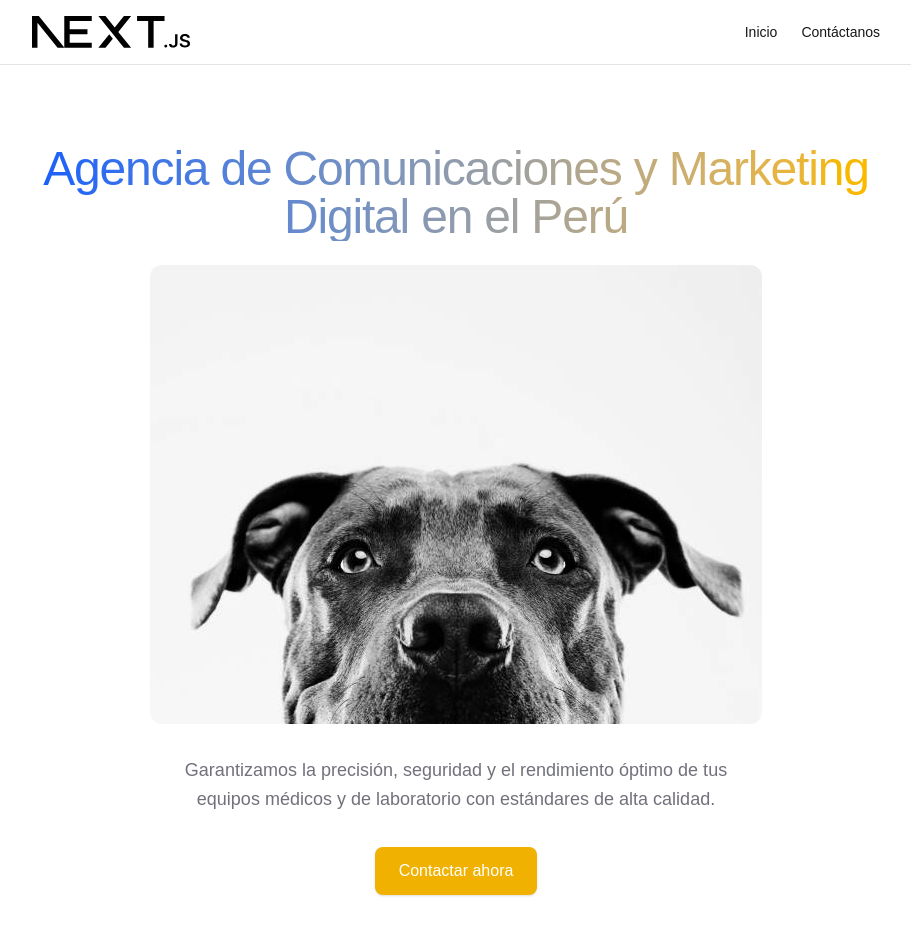
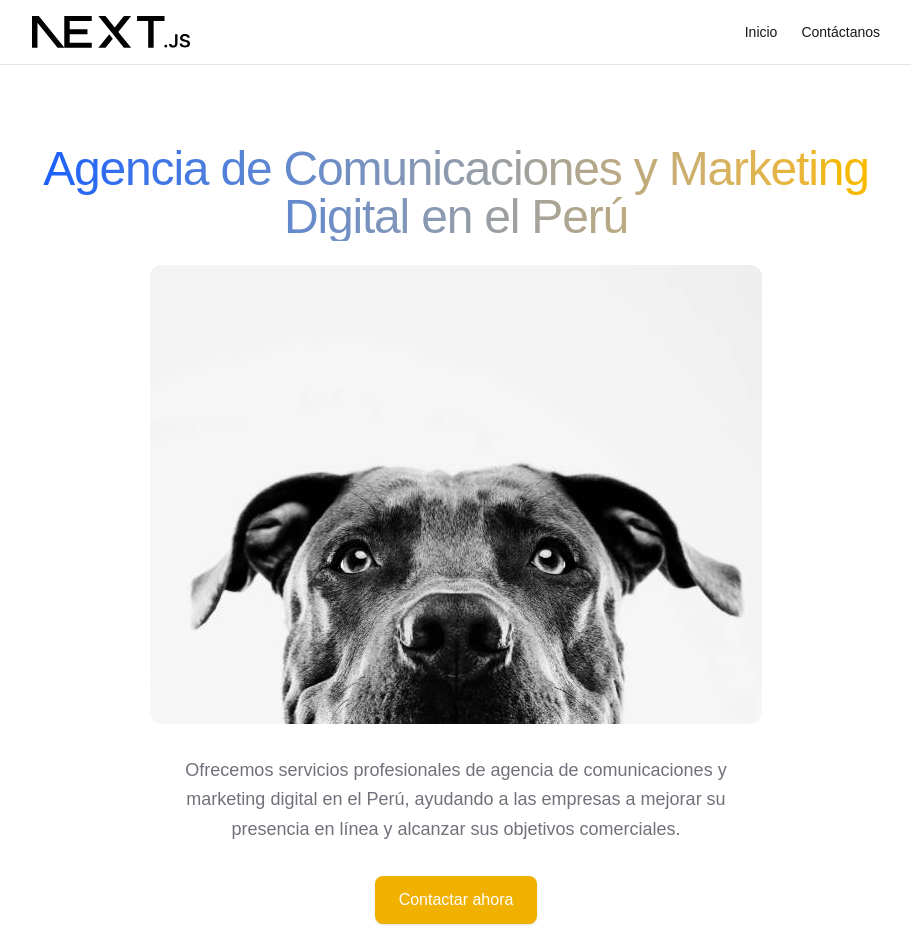
Before and after one commit to bitskoch/ciguena_landing, a Next.js app: page / in a window 1280 px wide. Shown: the top 952 px of the page, without its empty margins (184-1095 px from the left). Built offline with nearby package versions, Linux system fonts and the light colour scheme; a web font is replaced by a local one.

Commit message:
five update

```diff
--- a/app/page.tsx
+++ b/app/page.tsx
@@ -17,7 +17,7 @@ export default function Home() {
         priority
       />
       <p className="font-after max-w-xl text-lg text-zinc-500 mb-8 leading-relaxed">
-        Garantizamos la precisión, seguridad y el rendimiento óptimo de tus equipos médicos y de laboratorio con estándares de alta calidad.
+        Ofrecemos servicios profesionales de agencia de comunicaciones y marketing digital en el Perú, ayudando a las empresas a mejorar su presencia en línea y alcanzar sus objetivos comerciales.
       </p>
 
       <div className="flex gap-4">
```
